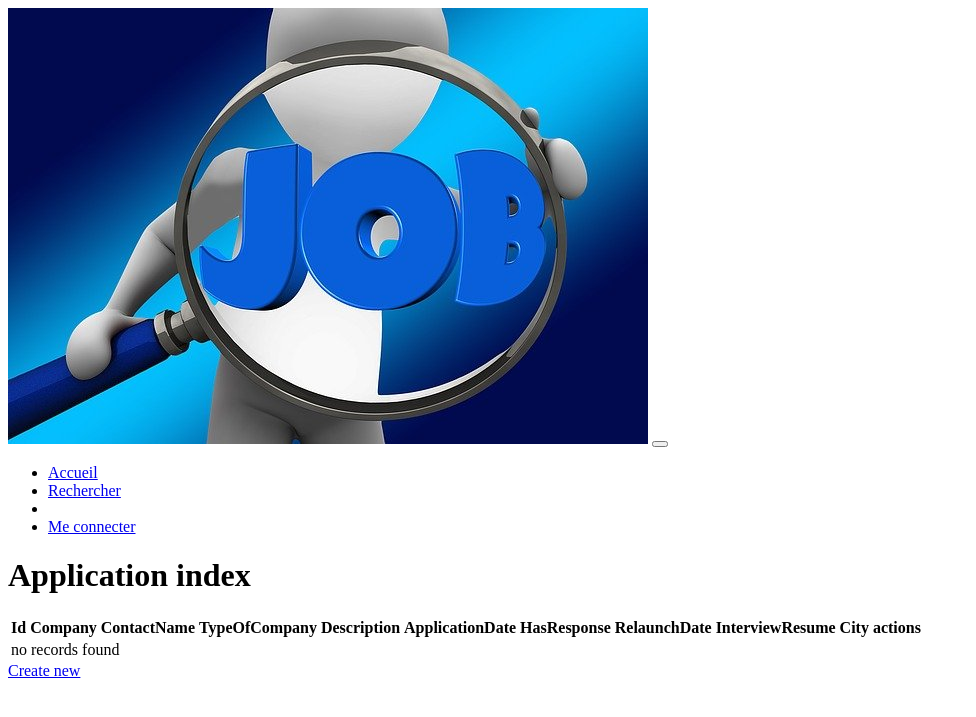
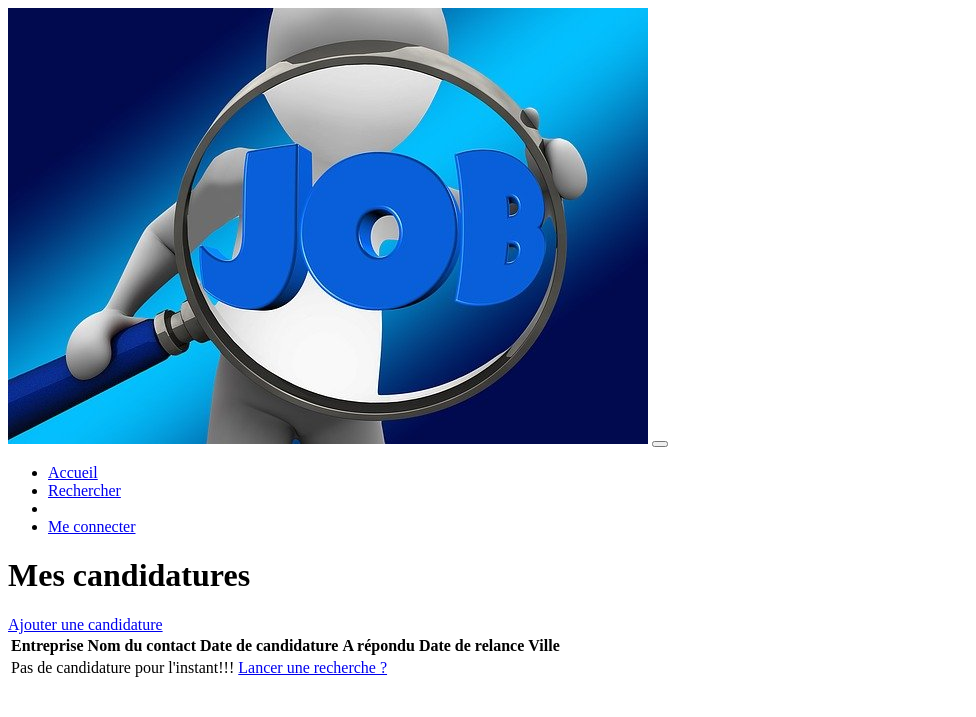
Before and after one commit to PerrinGaetan/checkpoint4_help_me_to_search_job, a Symfony app: template templates/application/index.html.twig in a window 1280 px wide. Shown: the top 717 px of the page, without its empty margins (0-976 px from the left). Run offline with Twig, Linux system fonts and the light colour scheme; the template is opened without the code that fills it, so the values that code supplies are empty; some libraries are stand-ins or nearby versions.

Commit message:
Make some style on application edit file, and add logic to have some field who are display just when they are useful (resume's interview, hasResponse... are not useful when we apply)

```diff
--- a/src/Controller/ApplicationController.php
+++ b/src/Controller/ApplicationController.php
@@ -65,10 +65,11 @@ class ApplicationController extends AbstractController
      */
     public function edit(Request $request, Application $application, EntityManagerInterface $entityManager): Response
     {
-        $form = $this->createForm(ApplicationType::class, $application);
+        $form = $this->createForm(ApplicationType::class, $application, ['hasResponse' => true, 'interviewResume' =>true]);
         $form->handleRequest($request);
 
         if ($form->isSubmitted() && $form->isValid()) {
+            $application->setRelaunchDate(new DateTime('now'));
             $entityManager->flush();
 
             return $this->redirectToRoute('application_index', [], Response::HTTP_SEE_OTHER);
--- a/templates/application/index.html.twig
+++ b/templates/application/index.html.twig
@@ -3,49 +3,45 @@
 {% block title %}Application index{% endblock %}
 
 {% block body %}
-    <h1>Application index</h1>
-
-    <table class="table">
+<div class="container">
+    <div class="d-flex justify-content-end align-items-center m-5">
+        <h1 class="flex-grow-1 text-center">Mes candidatures</h1>
+        <a class='btn btn-secondary' href="{{ path('application_new') }}">Ajouter une candidature</a>
+    </div>
+    <div class="table-responsive">
+        <table class="table table-striped table-hover">
             <thead>
                 <tr>
-                <th>Id</th>
-                <th>Company</th>
-                <th>ContactName</th>
-                <th>TypeOfCompany</th>
-                <th>Description</th>
-                <th>ApplicationDate</th>
-                <th>HasResponse</th>
-                <th>RelaunchDate</th>
-                <th>InterviewResume</th>
-                <th>City</th>
-                <th>actions</th>
+                    <th>Entreprise</th>
+                    <th>Nom du contact</th>
+                    <th>Date de candidature</th>
+                    <th>A répondu</th>
+                    <th>Date de relance</th>
+                    <th>Ville</th>
+                    <th></th>
                 </tr>
             </thead>
             <tbody>
             {% for application in applications %}
                 <tr>
-                <td>{{ application.id }}</td>
                     <td>{{ application.company }}</td>
                     <td>{{ application.contactName }}</td>
-                <td>{{ application.typeOfCompany }}</td>
-                <td>{{ application.description }}</td>
-                <td>{{ application.applicationDate ? application.applicationDate|date('Y-m-d H:i:s') : '' }}</td>
+                    <td>{{ application.applicationDate ? application.applicationDate|date('d-m-Y H:i:s') : '' }}</td>
                     <td>{{ application.hasResponse ? 'Yes' : 'No' }}</td>
-                <td>{{ application.relaunchDate ? application.relaunchDate|date('Y-m-d H:i:s') : '' }}</td>
-                <td>{{ application.interviewResume }}</td>
+                    <td>{{ application.relaunchDate ? application.relaunchDate|date('d-m-Y H:i:s') : '' }}</td>
                     <td>{{ application.city }}</td>
                     <td>
-                    <a href="{{ path('application_show', {'id': application.id}) }}">show</a>
-                    <a href="{{ path('application_edit', {'id': application.id}) }}">edit</a>
+                        <a class='btn btn-secondary' href="{{ path('application_show', {'id': application.id}) }}">Détails</a>
+                        <a class='btn btn-secondary' href="{{ path('application_edit', {'id': application.id}) }}">Modifier</a>
                     </td>
                 </tr>
             {% else %}
                 <tr>
-                <td colspan="11">no records found</td>
+                    <td colspan="11">Pas de candidature pour l'instant!!! <a href="{{ path('search_filter_new') }}">Lancer une recherche ?</a></td>
                 </tr>
             {% endfor %}
             </tbody>
         </table>
-
-    <a href="{{ path('application_new') }}">Create new</a>
+    </div>
+</div>
 {% endblock %}
```
Also changed, not shown: migrations/Version20220202143759.php (added, +31 -0 lines), src/Entity/Application.php (+37 -0 lines), src/Form/ApplicationType.php (+35 -7 lines), templates/application/_form.html.twig (+6 -4 lines), templates/application/edit.html.twig (+7 -6 lines), templates/application/new.html.twig (+5 -3 lines), templates/application/show.html.twig (+9 -8 lines), 1 other file. Lines whose indentation alone changed are shown as unchanged.
